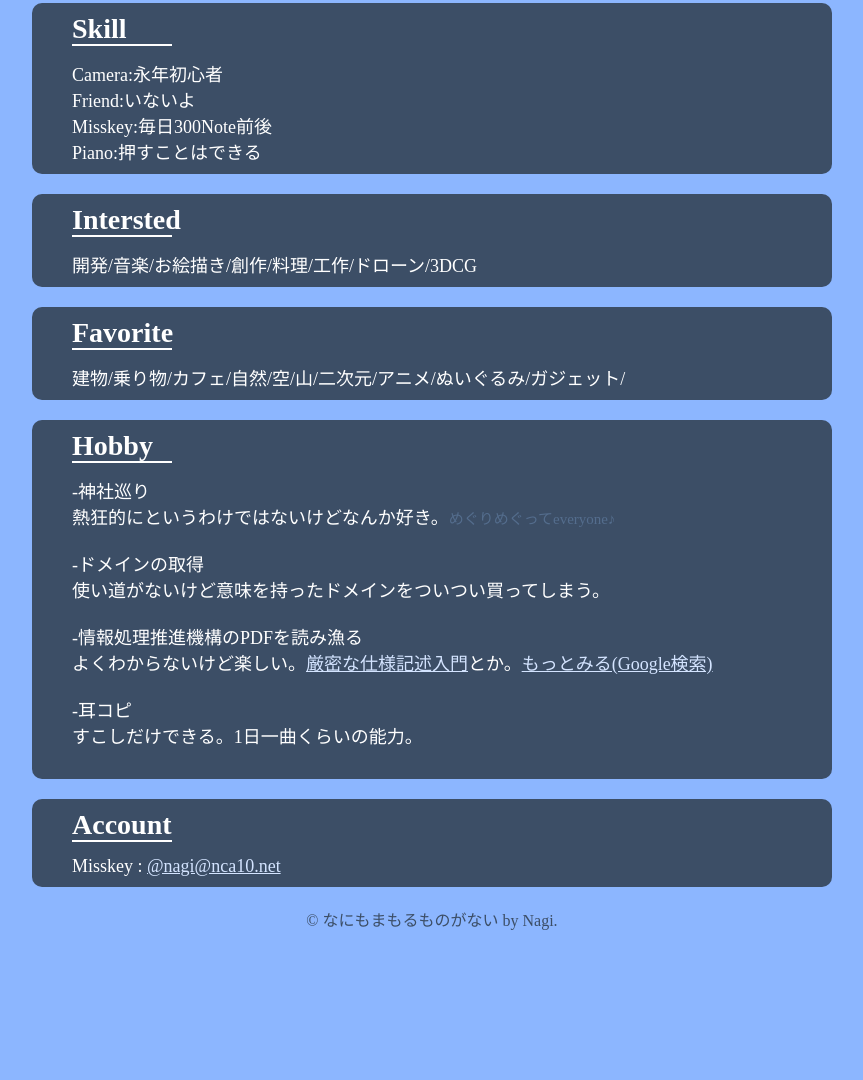
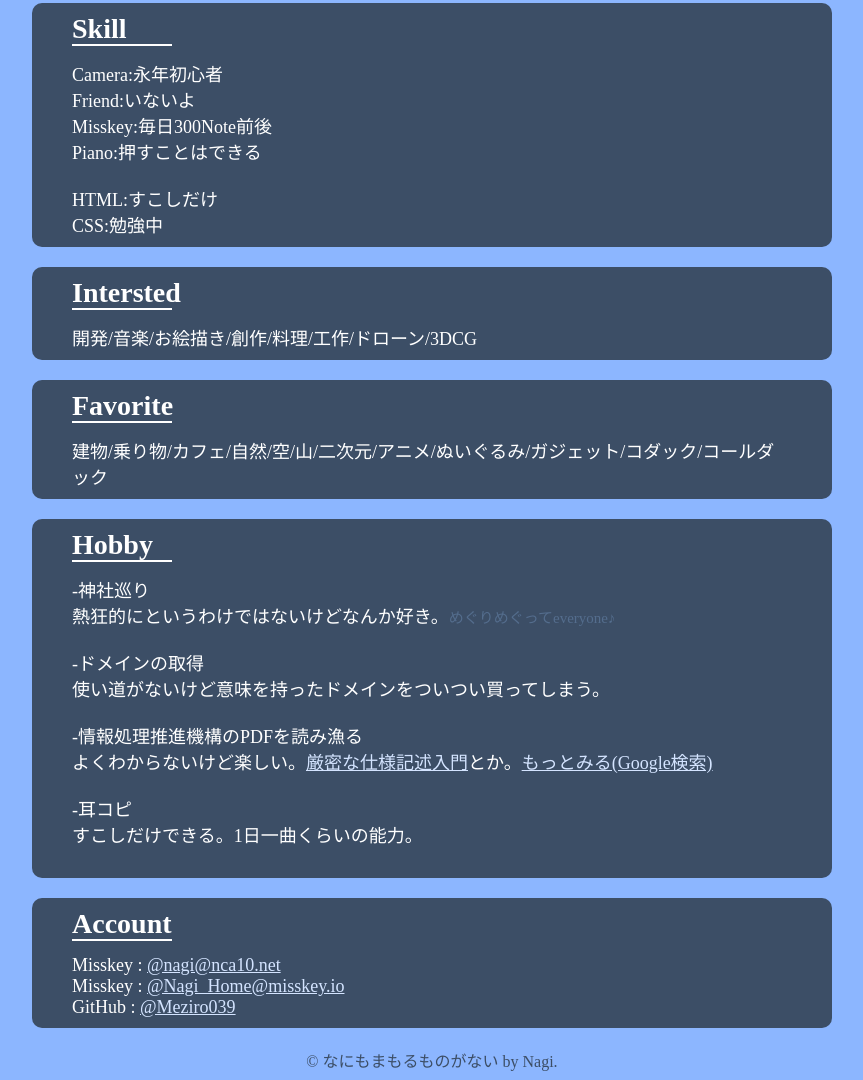
Before and after one commit to Meziro039/About, a plain HTML site: page index.html in a window 1280 px wide. Shown: the part 405-1485 px from the top of the page, without its empty margins (208-1071 px from the left). Before the commit the page ends 1344 px from the top, so only its background shows below. Drawn offline with Linux system fonts and the light colour scheme.

Commit message:
加筆&修正
内容の加筆と特殊文字を文字からコードに修正

```diff
--- a/index.html
+++ b/index.html
@@ -38,6 +38,9 @@
             Friend:いないよ<br>
             Misskey:毎日300Note前後<br>
             Piano:押すことはできる<br>
+            <br>
+            HTML:すこしだけ<br>
+            CSS:勉強中<br>
         </p>
     </div>
 
@@ -51,7 +54,7 @@
     <div>
         <h2>Favorite</h2>
         <p>
-            建物/乗り物/カフェ/自然/空/山/二次元/アニメ/ぬいぐるみ/ガジェット/
+            建物/乗り物/カフェ/自然/空/山/二次元/アニメ/ぬいぐるみ/ガジェット/コダック/コールダック
         </p>
     </div>
 
@@ -59,7 +62,7 @@
         <h2>Hobby</h2> <!-- 趣味 -->
         <p>
             -神社巡り<br>
-            熱狂的にというわけではないけどなんか好き。<small>めぐりめぐってeveryone♪</small><br>
+            熱狂的にというわけではないけどなんか好き。<small>めぐりめぐってeveryone&#9834;</small><br>
             <br>
             -ドメインの取得<br>
             使い道がないけど意味を持ったドメインをついつい買ってしまう。<br>
@@ -77,11 +80,13 @@
     <div>
         <h2>Account</h2>
         <p>
-            Misskey : <a href="https://nca10.net/@nagi">@nagi@nca10.net</a>
+            Misskey : <a href="https://nca10.net/@nagi">@nagi@nca10.net</a><br>
+            Misskey : <a href="https://misskey.io/@nagi_home">@Nagi_Home@misskey.io</a><br>
+            GitHub : <a href="https://github.com/meziro039">@Meziro039</a>
         </p>
     </div>
 
-    <footer>© なにもまもるものがない by Nagi.</footer>
+    <footer>&copy; なにもまもるものがない by Nagi.</footer>
 
 </body>
 </html>
--- a/style.css
+++ b/style.css
@@ -10,15 +10,6 @@ div{
     margin: auto;
     max-width: 800px;
     margin-bottom: 20px;
-}
-
-p{
-    font-size: 18px;
-    text-align: left;
-    margin: auto;
-    width: 90%;
-    height: 90%;
-    padding-bottom: 10px;
 }
 
 h1{
@@ -50,6 +41,15 @@ h2::before{
     background-color: #ffffff;
 }
 
+p{
+    font-size: 18px;
+    text-align: left;
+    margin: auto;
+    width: 90%;
+    height: 90%;
+    padding-bottom: 10px;
+}
+
 a{
     color: #d4e4ff;
 }
```
